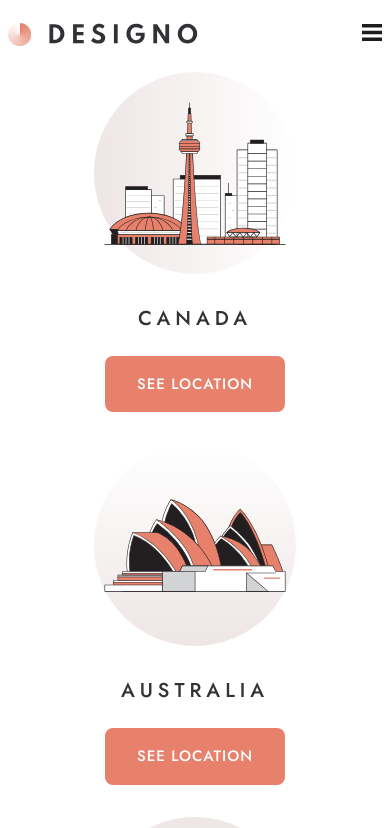
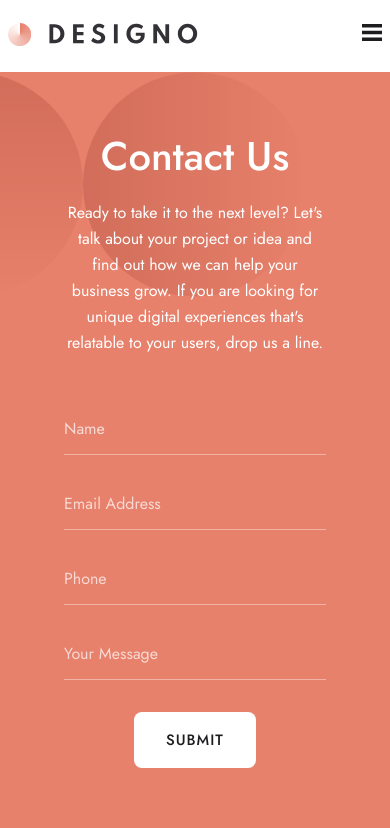
Before and after one commit to ngiles1/designo, a Next.js app: page /contact in a window 390 px wide. Shown: the top 828 px of the page. Built offline with nearby package versions, Linux system fonts and the light colour scheme.

Commit message:
Build out Contact page hero with form and responsive bg patterns

```diff
--- a/src/app/contact/page.tsx
+++ b/src/app/contact/page.tsx
@@ -2,9 +2,133 @@ import clsx from "clsx";
 import TriItem from "@/app/_components/tri-item";
 import LinkButton from "@/app/_components/link-button";
 
+const fieldClasses = clsx(
+  "w-full",
+  "bg-transparent",
+  "border-b",
+  "border-white/40",
+  "placeholder-white",
+  "placeholder:opacity-70",
+  "text-white",
+  "py-3",
+  "focus:outline-none",
+  "focus:border-white",
+  "transition-colors",
+);
+
 export default function Contact() {
   return (
     <div>
+      <section
+        className={clsx(
+          "text-white",
+          "bg-peach",
+          "sm:rounded-2xl",
+          "overflow-hidden",
+          "relative",
+          "p-16",
+          "mb-18",
+        )}
+      >
+        <img
+          src="/assets/contact/mobile/bg-pattern-hero-contact-mobile.svg"
+          alt=""
+          className="absolute inset-0 w-full h-full object-cover sm:hidden"
+        />
+        <img
+          src="/assets/contact/desktop/bg-pattern-hero-desktop.svg"
+          alt=""
+          className="hidden sm:block absolute inset-0 w-full h-full object-cover"
+        />
+
+        <div
+          className={clsx(
+            "relative",
+            "z-1",
+            "flex",
+            "flex-col",
+            "lg:flex-row",
+            "lg:items-center",
+            "gap-12",
+            "text-center",
+            "sm:text-left",
+          )}
+        >
+          <div className="lg:w-1/2">
+            <h1
+              className={clsx(
+                "font-medium",
+                "text-[2.5rem]",
+                "leading-[1]",
+                "mb-6",
+              )}
+            >
+              Contact Us
+            </h1>
+            <p className="leading-[1.625] max-w-[28rem] mx-auto sm:mx-0">
+              Ready to take it to the next level? Let&apos;s talk about your
+              project or idea and find out how we can help your business
+              grow. If you are looking for unique digital experiences
+              that&apos;s relatable to your users, drop us a line.
+            </p>
+          </div>
+
+          <form className="lg:w-1/2 flex flex-col gap-6 text-left">
+            <input
+              type="text"
+              name="name"
+              placeholder="Name"
+              aria-label="Name"
+              className={fieldClasses}
+            />
+            <input
+              type="email"
+              name="email"
+              placeholder="Email Address"
+              aria-label="Email Address"
+              className={fieldClasses}
+            />
+            <input
+              type="tel"
+              name="phone"
+              placeholder="Phone"
+              aria-label="Phone"
+              className={fieldClasses}
+            />
+            <textarea
+              name="message"
+              placeholder="Your Message"
+              aria-label="Your Message"
+              rows={1}
+              className={clsx(fieldClasses, "resize-none")}
+            />
+
+            <div className="flex justify-center sm:justify-end mt-2">
+              <button
+                type="submit"
+                className={clsx(
+                  "inline-block",
+                  "rounded-lg",
+                  "px-8",
+                  "py-4",
+                  "uppercase",
+                  "text-[15px]",
+                  "tracking-[1px]",
+                  "font-medium",
+                  "bg-white",
+                  "text-black",
+                  "transition-colors",
+                  "hover:bg-light-peach",
+                  "hover:text-white",
+                )}
+              >
+                Submit
+              </button>
+            </div>
+          </form>
+        </div>
+      </section>
+
       <section
         className={clsx(
           "flex",
```
